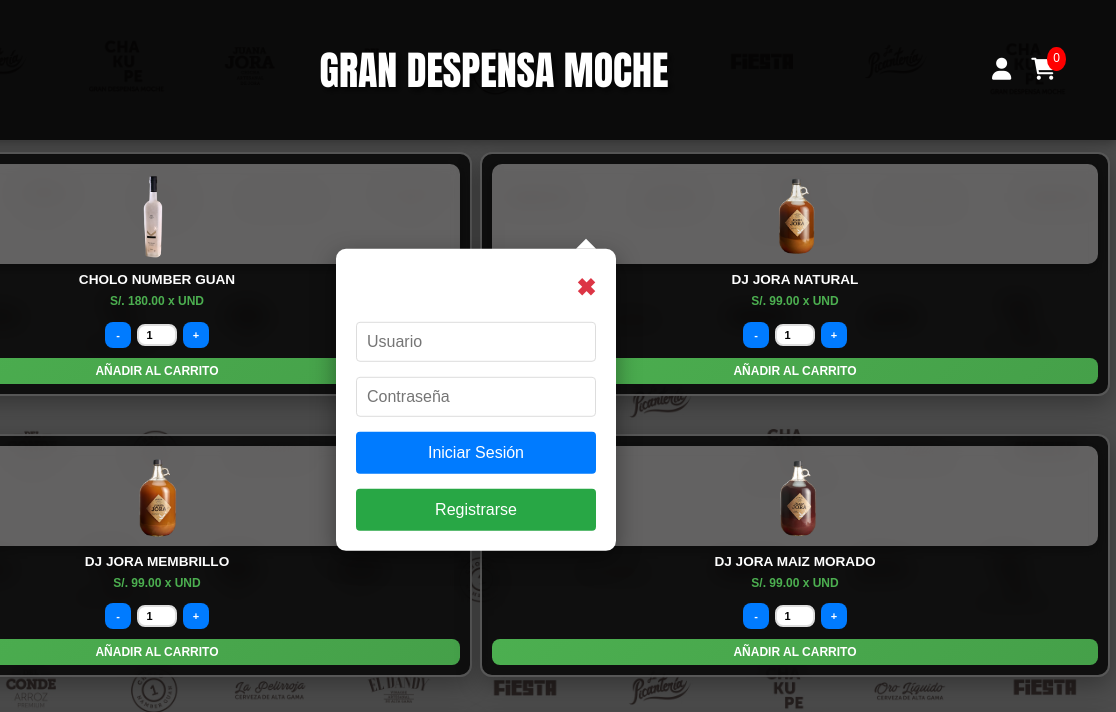
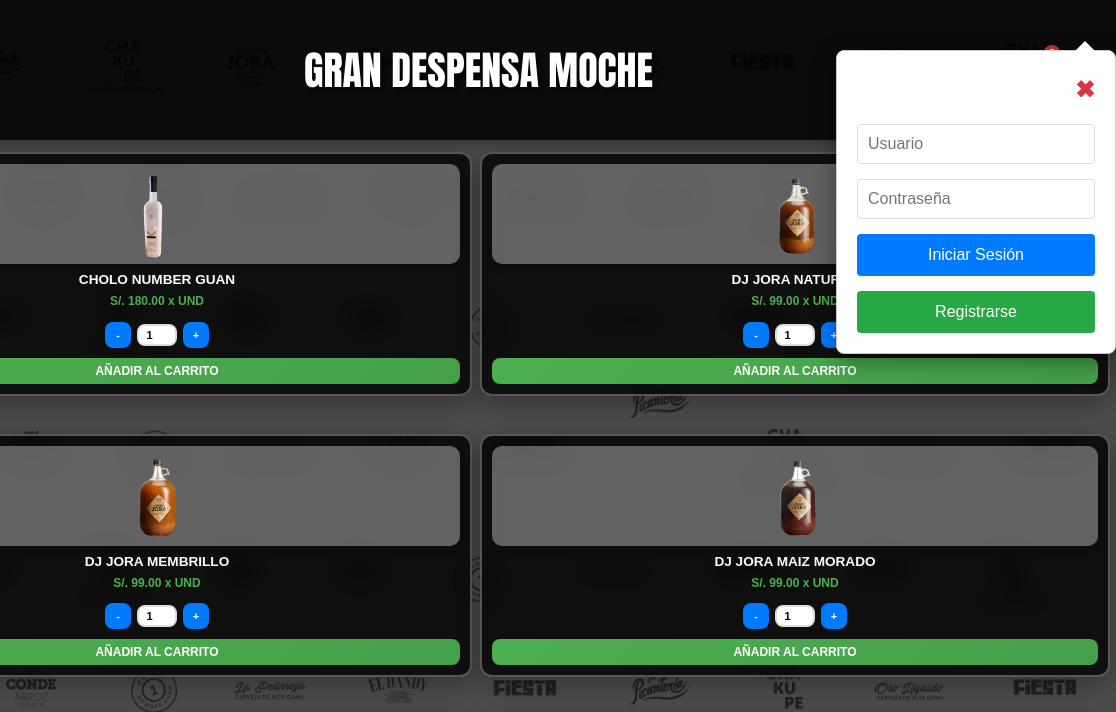
Before and after one commit to CESIL20/GRAN_DESPENSA_MOCHE, a plain HTML site: page index.html in a window 1280 px wide. Both pictures are taken after a click on the element 1165 px from the left and 70 px from the top of the page. Shown: the top 712 px of the page, 164-1280 px from the left. Drawn offline with Linux system fonts and the light colour scheme.

Commit message:
Update index.html

```diff
--- a/index.html
+++ b/index.html
@@ -105,30 +105,49 @@
 
 /* Iconos de usuario y carrito */
 .user-cart {
-    flex: 0 0 auto; /* que no se expanda */
+    order: 3;
     display: flex;
     align-items: center;
-    gap: 20px; /* espacio entre íconos */
+    gap: 15px;
     color: white;
     position: relative;
     z-index: 100;
 }
 
 .user-icon, .cart-icon {
+    position: relative;
+    width: 40px;
+    height: 40px;
+    font-size: 18px;
     cursor: pointer;
-    font-size: 22px;
-    position: relative;
-}
-
+    border-radius: 50%;
+    background-color: rgba(255, 255, 255, 0.1);
+    transition: all 0.3s;
+    display: flex;
+    align-items: center;
+    justify-content: center;
+    z-index: 101;
+}
+
+.user-icon:hover, .cart-icon:hover {
+    background-color: rgba(255, 255, 255, 0.2);
+    transform: scale(1.1);
+}
 .cart-count {
     position: absolute;
     top: -5px;
-    right: -10px;
-    background: red;
+    right: -5px;
+    background-color: #d32f2f;
     color: white;
     font-size: 12px;
-    padding: 2px 6px;
+    min-width: 18px;
+    height: 18px;
     border-radius: 50%;
+    font-weight: bold;
+    display: flex;
+    align-items: center;
+    justify-content: center;
+    line-height: 1;
 }
 
 
@@ -149,21 +168,21 @@
 }
 
 .user-auth {
- position: fixed;
-  top: 50%;
-  left: 50%;
-  transform: translate(-50%, -50%);
-  background: #fff;
+ position: absolute;
+    top: 50px;
+    right: 0;
+    background-color: white;
+    border: 1px solid #ccc;
     padding: 20px;
-  border-radius: 10px;
+    border-radius: 8px;
     box-shadow: 0 8px 25px rgba(0,0,0,0.4);
     display: none;
     flex-direction: column;
     gap: 15px;
-  z-index: 1001; /* más alto que el overlay */
+    z-index: 100;
     min-width: 280px;
-  max-width: 90%;
     color: #333;
+    backdrop-filter: blur(5px);
 }
 
 .overlay {
```
Lines whose indentation alone changed are shown as unchanged.
